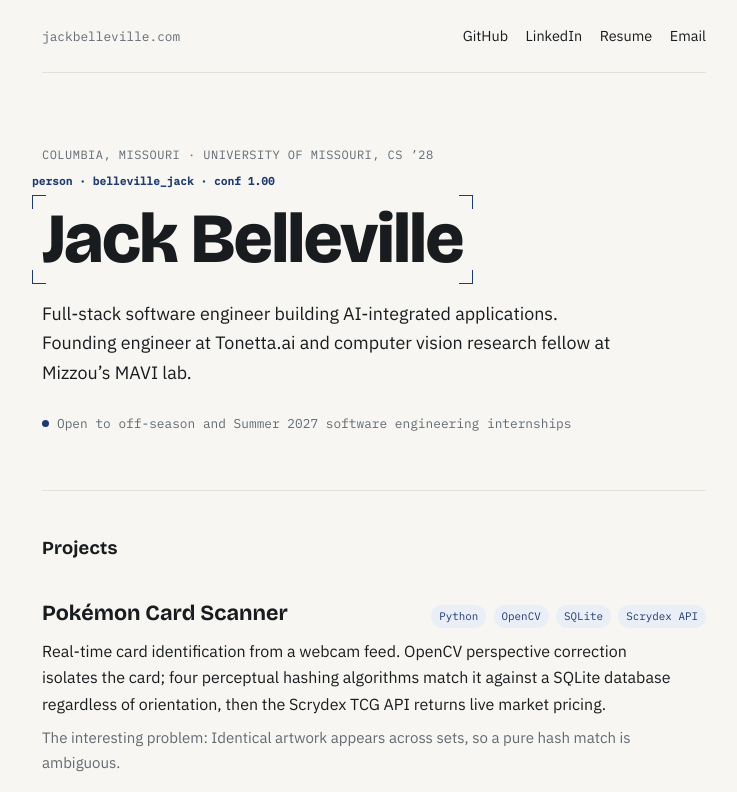
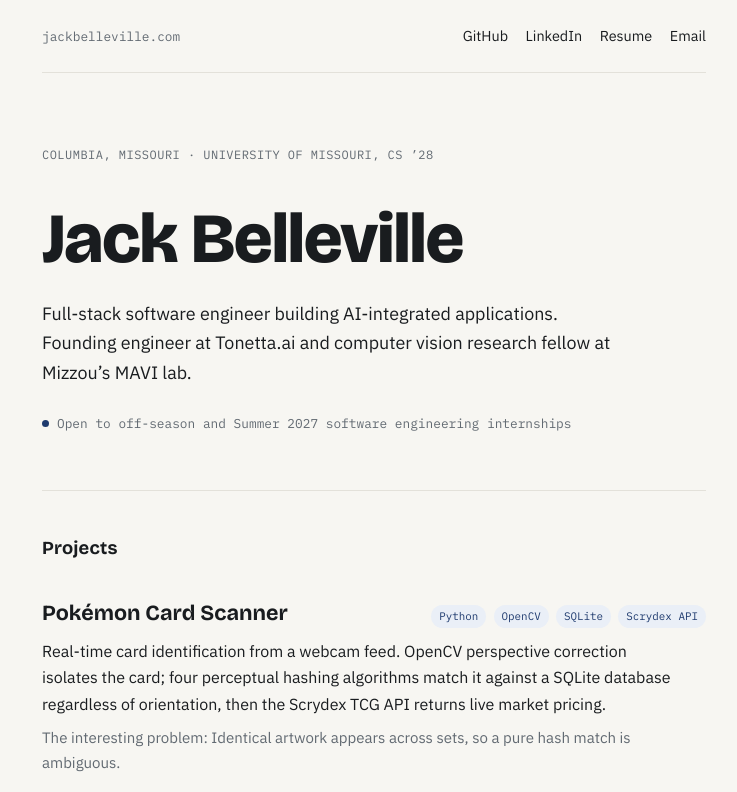
Before and after one commit to JackBelleville/jackbelleville_website, a React (Vite) app: page / in a window 1280 px wide. Shown: the top 792 px of the page, without its empty margins (266-1003 px from the left). Built offline with nearby package versions, Linux system fonts and the light colour scheme.

Commit message:
added hover animation to bounding box around Name at top of page

```diff
--- a/src/index.css
+++ b/src/index.css
@@ -134,6 +134,7 @@ button:focus-visible {
   top: -1.7rem;
   left: -10px;
   font-family: var(--font-mono);
+  font-weight: 400;
   font-size: 0.68rem;
   letter-spacing: 0.02em;
   color: var(--signal);
@@ -142,9 +143,11 @@ button:focus-visible {
   transition: opacity 200ms ease;
 }
 
-/* hero reticle: always on */
-.hero-name .reticle-corner,
-.hero-name .reticle-label {
+/* hero reticle: on hover / keyboard focus within */
+.hero-name:hover .reticle-corner,
+.hero-name:focus-within .reticle-corner,
+.hero-name:hover .reticle-label,
+.hero-name:focus-within .reticle-label {
   opacity: 1;
 }
 
```
